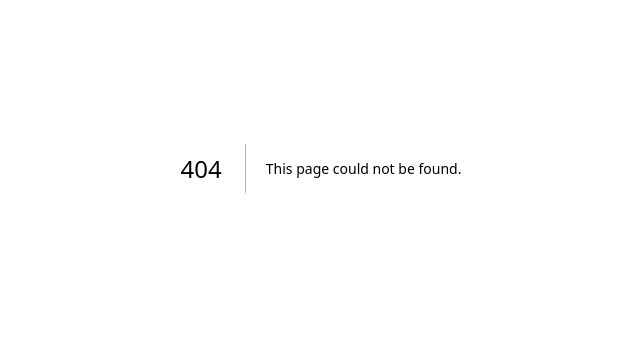
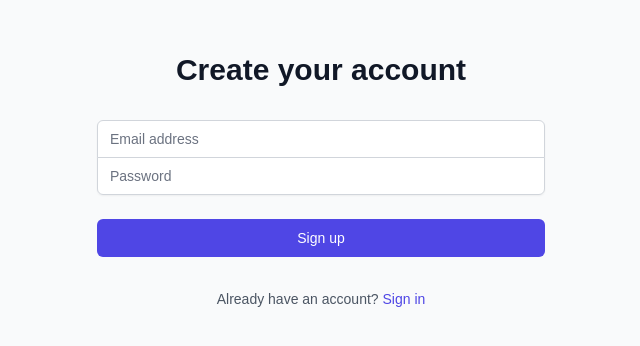
Before and after one commit to relhanred/dictee-arabe, a Next.js app: page /signup in a window 1280 px wide. Before the commit this address had no page. Shown: the part 232-578 px from the top of the page, without its empty margins (319-959 px from the left). Built offline with nearby package versions, Linux system fonts and the light colour scheme; no server answers.

Commit message:
feat: english signin signout

```diff
--- a/app/connexion/page.jsx
+++ b/app/signin/page.jsx
@@ -5,7 +5,7 @@ import { auth } from "@/app/firebase";
 import { signInWithEmailAndPassword } from "firebase/auth";
 import Link from 'next/link';
 
-export default function Connexion() {
+export default function SignIn() {
     const [email, setEmail] = useState('');
     const [password, setPassword] = useState('');
     const [error, setError] = useState('');
--- a/app/inscription/page.jsx
+++ b/app/signup/page.jsx
@@ -5,7 +5,7 @@ import { auth } from "@/app/firebase";
 import { createUserWithEmailAndPassword } from "firebase/auth";
 import Link from 'next/link';
 
-export default function Inscription() {
+export default function SignUp() {
     const [email, setEmail] = useState('');
     const [password, setPassword] = useState('');
     const [error, setError] = useState('');
@@ -89,7 +89,7 @@ export default function Inscription() {
                 <div className="text-center">
                     <p className="text-sm text-gray-600">
                         Already have an account?{' '}
-                        <Link href="/connexion" className="font-medium text-indigo-600 hover:text-indigo-500">
+                        <Link href="/signin" className="font-medium text-indigo-600 hover:text-indigo-500">
                             Sign in
                         </Link>
                     </p>
```
